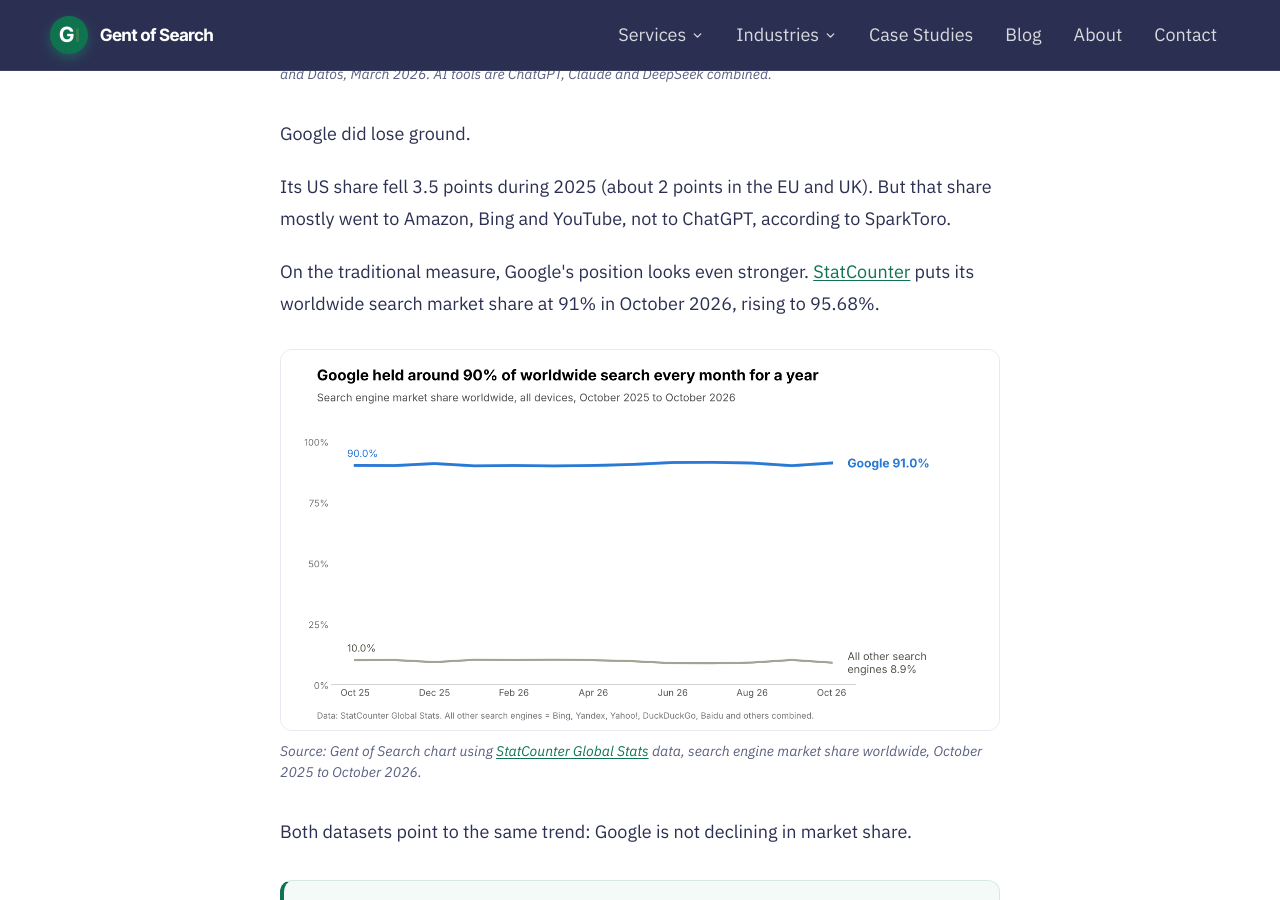
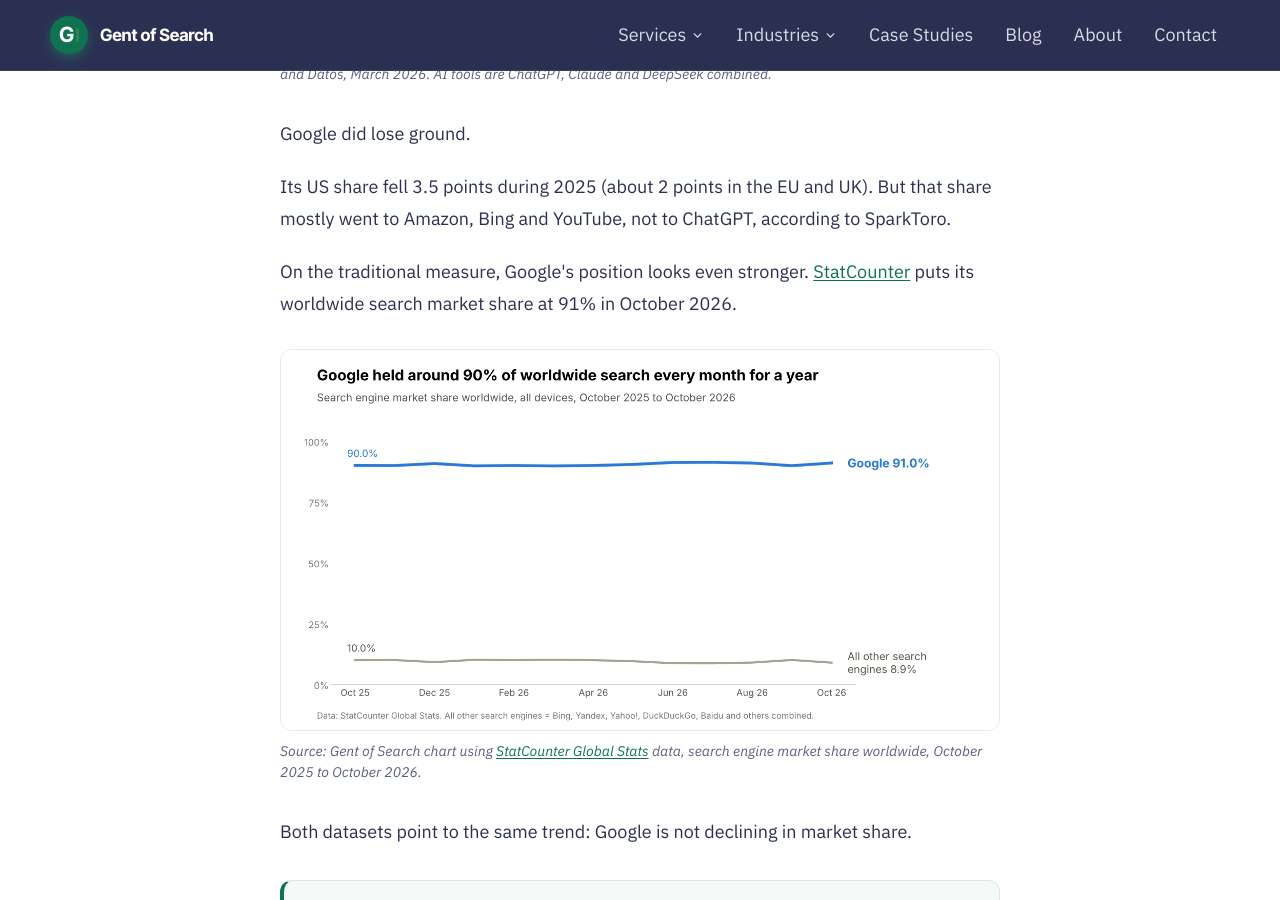
Before and after one commit to Gent-of-Search/gentofsearch.com, a Jekyll site: the page built from _posts/2026-11-16-why-you-should-still-invest-in-seo.md, in a window 1280 px wide and 900 px high, scrolled down 6861 px. Built offline with Jekyll 4.4.1, drawn with Linux system fonts in a browser that asks for light colours.

Commit message:
Why invest in SEO post: remove 'rising to 95.68%'
Co-Authored-By: Claude Opus 5.5 <noreply@anthropic.com>

```diff
--- a/_posts/2026-11-16-why-you-should-still-invest-in-seo.md
+++ b/_posts/2026-11-16-why-you-should-still-invest-in-seo.md
@@ -106,7 +106,7 @@ read_time: "12 min read"
 </figure>
 <p>Google did lose ground.</p>
 <p>Its US share fell 3.5 points during 2025 (about 2 points in the EU and UK). But that share mostly went to Amazon, Bing and YouTube, not to ChatGPT, according to SparkToro.</p>
-<p>On the traditional measure, Google's position looks even stronger. <a href="https://searchlab.nl/en/statistics/search-engine-market-share-statistics-2026" target="_blank" rel="noopener">StatCounter</a> puts its worldwide search market share at 91% in October 2026, rising to 95.68%.</p>
+<p>On the traditional measure, Google's position looks even stronger. <a href="https://searchlab.nl/en/statistics/search-engine-market-share-statistics-2026" target="_blank" rel="noopener">StatCounter</a> puts its worldwide search market share at 91% in October 2026.</p>
 <figure>
   <img src="{{ '/assets/blog/why-invest-seo-statcounter-search-share.png' | relative_url }}" width="1400" height="740" alt="Line chart: worldwide search engine market share, all devices, October 2025 to October 2026. Google stays between 89.9% and 91.3% every month, ending at 91.0%. All other search engines combined stay between 8.7% and 10.2%, ending at 8.9%" loading="lazy">
   <figcaption class="source">Source: Gent of Search chart using <a href="https://gs.statcounter.com/search-engine-market-share" target="_blank" rel="noopener">StatCounter Global Stats</a> data, search engine market share worldwide, October 2025 to October 2026.</figcaption>
```
